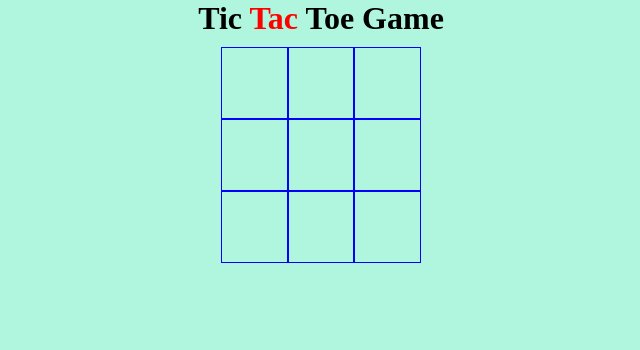
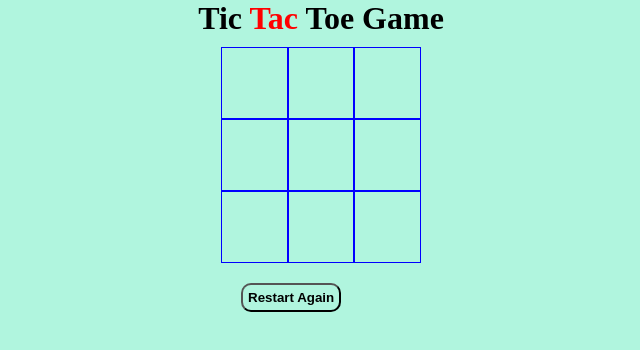
Before and after one commit to baroonjha/tic-tac-toe-game, a React (Create React App) app: page / in a window 1280 px wide. Shown: the top 350 px of the page, without its empty margins (319-959 px from the left). Built offline with nearby package versions, Linux system fonts and the light colour scheme.

Commit message:
added restart button

```diff
--- a/src/components/Board.jsx
+++ b/src/components/Board.jsx
@@ -67,6 +67,7 @@ const Board = () => {
 
         </div>
         {/* <button disabled={Array(9).findOne(null)} onClick={handelReset}>Play Again</button> */}
+        <button style={{margin:'20px'}} onClick={handelReset}>Restart Again</button>
 
         </>
         )}
```
